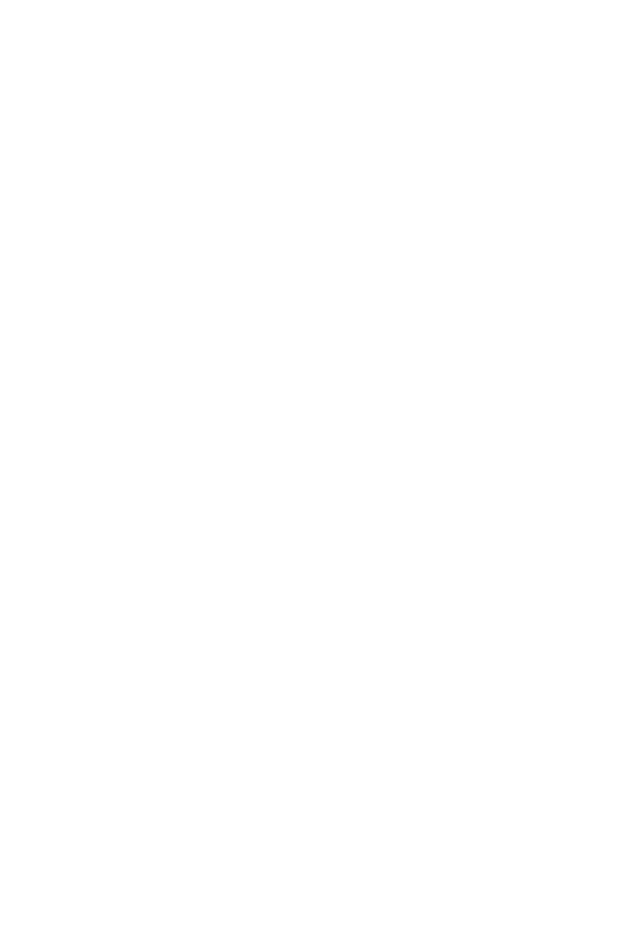
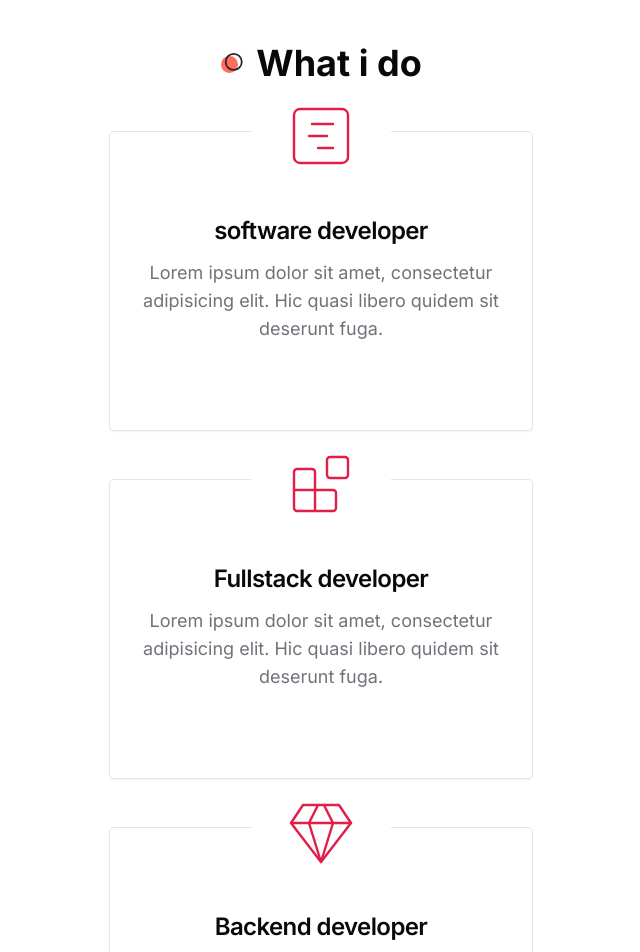
Before and after one commit to BadurFadul/personal-portfolio, a Next.js app: page / in a window 1280 px wide. Shown: the part 1580-2532 px from the top of the page, without its empty margins (319-959 px from the left). Built offline with nearby package versions, Linux system fonts and the light colour scheme.

Commit message:
services section

```diff
--- a/app/page.jsx
+++ b/app/page.jsx
@@ -1,12 +1,14 @@
 import Hero from '@/components/Hero'
 import Image from 'next/image'
 import About from '@/components/About'
+import Services from '@/components/Services'
 
 export default function Home() {
   return (
     <main>
       <Hero />
       <About />
+      <Services />
     </main>
   )
 }
--- a/components/About.jsx
+++ b/components/About.jsx
@@ -111,23 +111,6 @@ const skillData = [
         name: 'CLOUD, Azure',
       },
 
-    ],
-  },
-  {
-    title: 'tools',
-    data: [
-      {
-        imgPath: '/about/vscode.svg',
-      },
-      {
-        imgPath: '/about/figma.svg',
-      },
-      {
-        imgPath: '/about/notion.svg',
-      },
-      {
-        imgPath: '/about/wordpress.svg',
-      },
     ],
   },
 ];
--- /dev/null
+++ b/components/Services.jsx
@@ -0,0 +1,66 @@
+import { GanttChartSquare, Blocks, Gem } from 'lucide-react';
+import {
+  Card,
+  CardContent,
+  CardDescription,
+  CardHeader,
+  CardTitle,
+} from '@/components/ui/card';
+
+const servicesData = [
+  {
+    icon: <GanttChartSquare size={72} strokeWidth={0.8} />,
+    title: 'software developer',
+    description:
+      'Lorem ipsum dolor sit amet, consectetur adipisicing elit. Hic quasi libero quidem sit deserunt fuga.',
+  },
+  {
+    icon: <Blocks size={72} strokeWidth={0.8} />,
+    title: 'Fullstack developer',
+    description:
+      'Lorem ipsum dolor sit amet, consectetur adipisicing elit. Hic quasi libero quidem sit deserunt fuga.',
+  },
+  {
+    icon: <Gem size={72} strokeWidth={0.8} />,
+    title: 'Backend developer',
+    description:
+      'Lorem ipsum dolor sit amet, consectetur adipisicing elit. Hic quasi libero quidem sit deserunt fuga.',
+  },
+];
+
+const Services = () => {
+  return (
+    <section className='mb-12 xl:mb-36'>
+      <div className='container mx-auto'>
+        <h2 className='section-title mb-12 xl:mb-24 text-center mx-auto'>
+          What i do
+        </h2>
+        {/* grid items */}
+        <div className='grid xl:grid-cols-3 justify-center gap-y-12 xl:gap-y-24 xl:gap-x-8'>
+          {servicesData.map((item, index) => {
+            return (
+              <Card
+                className='w-full max-w-[424px] h-[300px] flex flex-col pt-16 pb-10 justify-center items-center relative'
+                key={index}
+              >
+                <CardHeader className='text-primary absolute -top-[60px]'>
+                  <div className='w-[140px] h-[80px] bg-white dark:bg-background flex justify-center items-center'>
+                    {item.icon}
+                  </div>
+                </CardHeader>
+                <CardContent className='text-center'>
+                  <CardTitle className='mb-4'>{item.title}</CardTitle>
+                  <CardDescription className='text-lg'>
+                    {item.description}
+                  </CardDescription>
+                </CardContent>
+              </Card>
+            );
+          })}
+        </div>
+      </div>
+    </section>
+  );
+};
+
+export default Services;
--- a/components/ui/tabs.jsx
+++ b/components/ui/tabs.jsx
@@ -1,43 +1,46 @@
-"use client"
+'use client';
 
-import * as React from "react"
-import * as TabsPrimitive from "@radix-ui/react-tabs"
+import * as React from 'react';
+import * as TabsPrimitive from '@radix-ui/react-tabs';
 
-import { cn } from "@/lib/utils"
+import { cn } from '@/lib/utils';
 
-const Tabs = TabsPrimitive.Root
+const Tabs = TabsPrimitive.Root;
 
 const TabsList = React.forwardRef(({ className, ...props }, ref) => (
   <TabsPrimitive.List
     ref={ref}
     className={cn(
-      "inline-flex h-10 items-center justify-center rounded-md bg-muted p-1 text-muted-foreground",
+      'inline-flex items-center justify-center xl:bg-white p-1 text-muted-foreground rounded-[30px] dark:md:bg-secondary',
       className
     )}
-    {...props} />
-))
-TabsList.displayName = TabsPrimitive.List.displayName
+    {...props}
+  />
+));
+TabsList.displayName = TabsPrimitive.List.displayName;
 
 const TabsTrigger = React.forwardRef(({ className, ...props }, ref) => (
   <TabsPrimitive.Trigger
     ref={ref}
     className={cn(
-      "inline-flex items-center justify-center whitespace-nowrap rounded-sm px-3 py-1.5 text-sm font-medium ring-offset-background transition-all focus-visible:outline-none focus-visible:ring-2 focus-visible:ring-ring focus-visible:ring-offset-2 disabled:pointer-events-none disabled:opacity-50 data-[state=active]:bg-background data-[state=active]:text-foreground data-[state=active]:shadow-sm",
+      'inline-flex items-center justify-center whitespace-nowrap rounded-full px-3 py-1.5 text-base font-medium ring-offset-background transition-all focus-visible:outline-none focus-visible:ring-2 focus-visible:ring-ring focus-visible:ring-offset-2 disabled:pointer-events-none disabled:opacity-50 data-[state=active]:bg-primary data-[state=active]:text-white data-[state=active]:shadow-sm h-[48px]',
       className
     )}
-    {...props} />
-))
-TabsTrigger.displayName = TabsPrimitive.Trigger.displayName
+    {...props}
+  />
+));
+TabsTrigger.displayName = TabsPrimitive.Trigger.displayName;
 
 const TabsContent = React.forwardRef(({ className, ...props }, ref) => (
   <TabsPrimitive.Content
     ref={ref}
     className={cn(
-      "mt-2 ring-offset-background focus-visible:outline-none focus-visible:ring-2 focus-visible:ring-ring focus-visible:ring-offset-2",
+      'mt-2 ring-offset-background focus-visible:outline-none focus-visible:ring-2 focus-visible:ring-ring focus-visible:ring-offset-2',
       className
     )}
-    {...props} />
-))
-TabsContent.displayName = TabsPrimitive.Content.displayName
+    {...props}
+  />
+));
+TabsContent.displayName = TabsPrimitive.Content.displayName;
 
-export { Tabs, TabsList, TabsTrigger, TabsContent }
+export { Tabs, TabsList, TabsTrigger, TabsContent };
```
